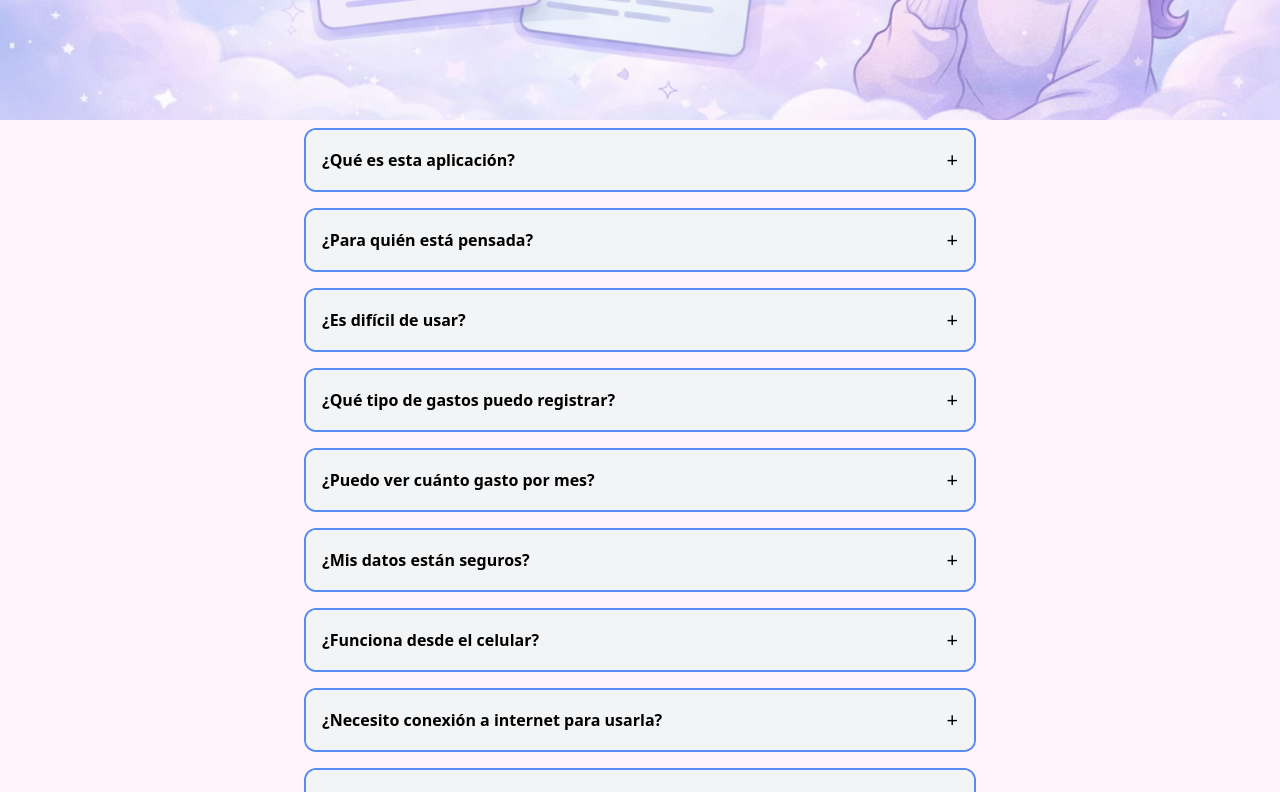
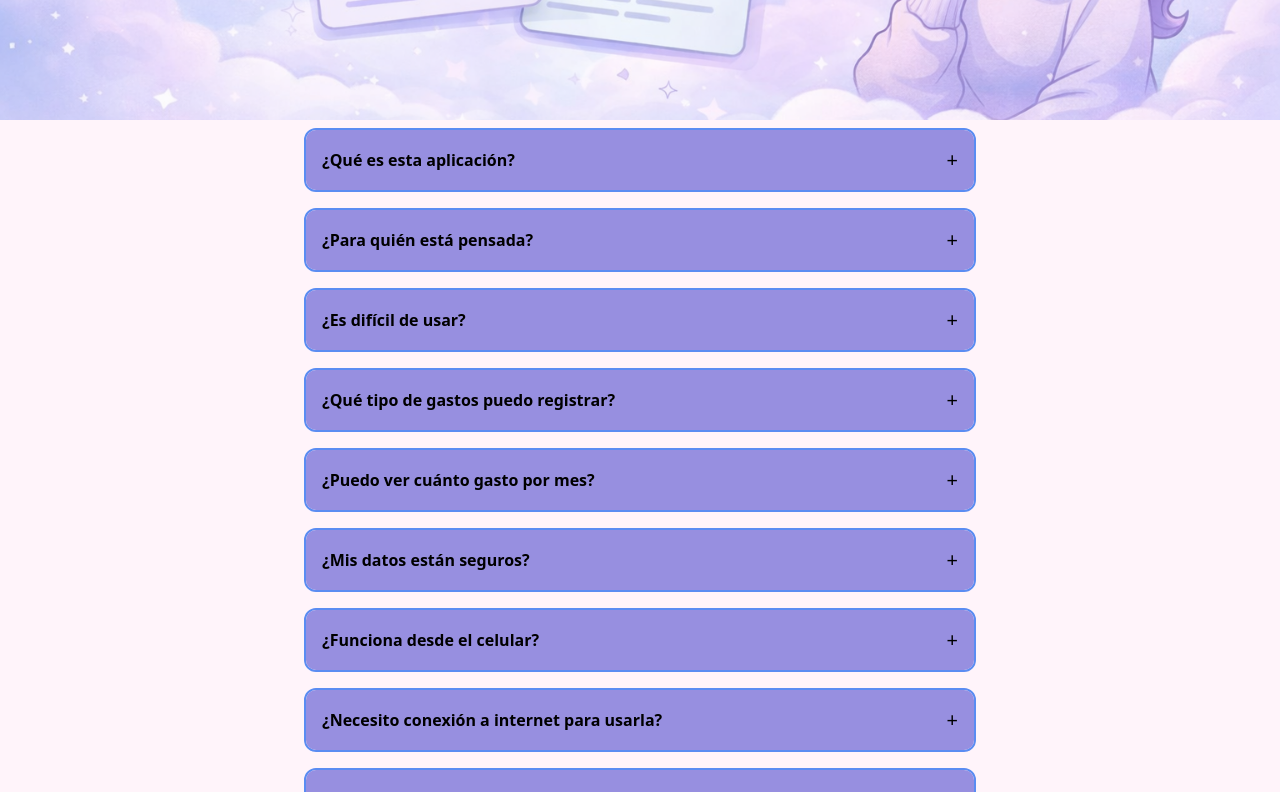
Before and after one commit to Evhal9/SistemaControlGastos, a React (Vite) app: page /Qa in a window 1280 px wide. Shown: the part 520-1312 px from the top of the page. Built offline with nearby package versions, Linux system fonts and the light colour scheme; a web font is replaced by a local one.

Commit message:
finalizando parte de faq

```diff
--- a/src/pages/Qa.jsx
+++ b/src/pages/Qa.jsx
@@ -58,14 +58,14 @@ function Qa() {
                 min-h-[80vh] w-screen bg-cover sm:bg-center  gap-10  "
             style={{ backgroundImage:  `url(${banner})`  }}> </div>
     <div className="w-screen bg-[#fff4fa]">
-        <div className="max-w-2xl mx-auto space-y-4 pt-2 bg-[#fff4fa]">
+        <div className="max-w-2xl mx-auto space-y-4 pt-2 pb-2 bg-[#fff4fa]">
         {items.map((item, index) => (
             <div key={index} className="border-2 border-[#5a8cf2] hover:border-[#f29bc1] rounded-xl overflow-hidden">
 
             {/* Header */}
             <button
                 onClick={() => toggle(index)}
-                className="w-full text-left p-4 bg-gray-100 hover:bg-white flex justify-between items-center"
+                className="w-full text-left p-4 bg-[#978fe0] hover:bg-white flex justify-between items-center"
             >
                 <span className="font-semibold">{item.title}</span>
                 <span className="text-xl">
@@ -73,14 +73,14 @@ function Qa() {
                 </span>
             </button>
 
-            {/* Content */}
+
             <div
-                className={`
+                className={`bg-white
                 transition-all duration-500 ease-in-out overflow-hidden
                 ${activeIndex === index ? "max-h-40 p-4" : "max-h-0"}
                 `}
             >
-                <p className="text-gray-600">{item.content}</p>
+                <p className="text-gray-600  ">{item.content}</p>
             </div>
 
             </div>
```
